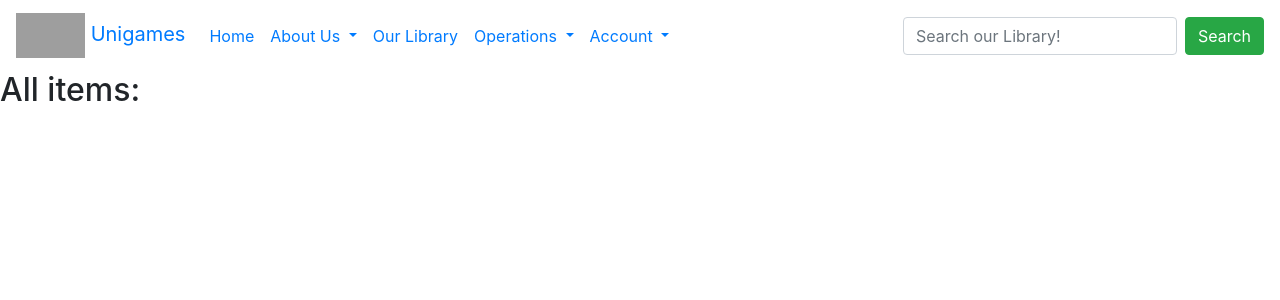
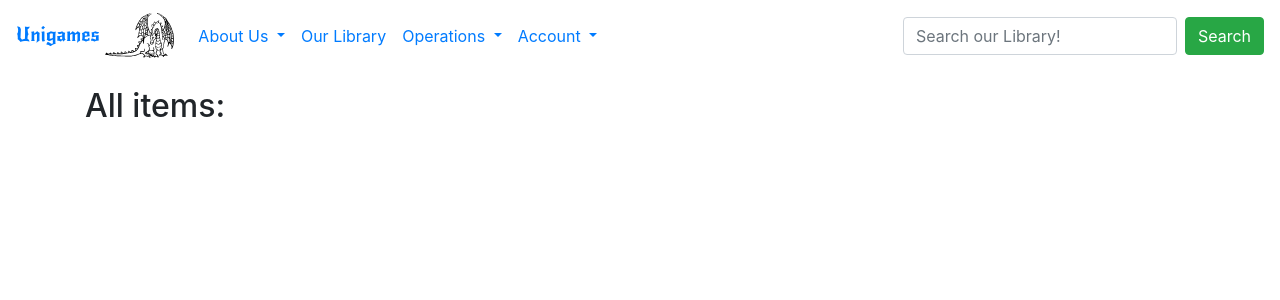
Before and after one commit to don-suth/phylactery, a Django app: template library/templates/library/item_list_view.html in a window 1280 px wide. Shown: the top 300 px of the page. Run offline with Django 3.2, Linux system fonts and the light colour scheme; the template is opened without the code that fills it, so the values that code supplies are empty; some libraries are stand-ins or nearby versions; grey boxes are pictures that could not be loaded.

Commit message:
Further formatting, added new rocker

```diff
--- a/library/templates/library/item_list_view.html
+++ b/library/templates/library/item_list_view.html
@@ -3,7 +3,7 @@
 {% block title %}Item List{% endblock %}
 
 {% block content %}
-<h2>{{ page_title|default:"All items:" }}</h2>
+<h2 class="mt-3">{{ page_title|default:"All items:" }}</h2>
 <ul>
     {% for item in items_list %}
         <li><a href="{% url 'library:detail-slug' item.item_slug %}">{{ item.item_name }}</a></li>
--- /dev/null
+++ b/phylactery/static/phylactery/style.css
@@ -0,0 +1,8 @@
+@font-face {
+    font-family: newRocker;
+    src: url(NewRocker-Regular.otf);
+}
+
+.unigames-brand {
+    font-family: newRocker;
+}
--- a/templates/base.html
+++ b/templates/base.html
@@ -5,28 +5,26 @@
     <meta charset="UTF-8">
     <meta name="viewport" content="width=device-width, initial-scale=1, shrink-to-fit=no">
 
+    <link rel="stylesheet" href="https://stackpath.bootstrapcdn.com/bootstrap/4.5.2/css/bootstrap.min.css" integrity="sha384-JcKb8q3iqJ61gNV9KGb8thSsNjpSL0n8PARn9HuZOnIxN0hoP+VmmDGMN5t9UJ0Z" crossorigin="anonymous">
 
-
-    <link rel="stylesheet" href="https://stackpath.bootstrapcdn.com/bootstrap/4.5.2/css/bootstrap.min.css" integrity="sha384-JcKb8q3iqJ61gNV9KGb8thSsNjpSL0n8PARn9HuZOnIxN0hoP+VmmDGMN5t9UJ0Z" crossorigin="anonymous">
+    {% load static %}
+    <link rel="stylesheet" type="text/css" href="{% static 'phylactery/style.css' %}">
 
     <title>{% block title %}Unigames Home Page{% endblock %}</title>
 </head>
 <body>
-    <main>
+    <header>
         <nav class="navbar navbar-expand-lg navbar-{{ NAVBAR_THEME }}" style="background-color: {{ NAVBAR_COLOUR }}">
             <a class="navbar-brand" href="#">
-                {% load static %}
-                <img src="{% static 'phylactery/2019logo.png' %}" width="69" height="45" alt="" class="d-inline-block" loading="lazy">
-                Unigames
+
+                <span class="unigames-brand">Unigames</span>
+                <img src="{% static 'phylactery/images/unigames-logo.svg' %}" width="69" height="45" alt="" class="d-inline-block" loading="lazy">
             </a>
             <button class="navbar-toggler" type="button" data-toggle="collapse" data-target="#navbarSupportedContent" aria-controls="navbarSupportedContent" aria-expanded="false" aria-label="Toggle navigation">
                 <span class="navbar-toggler-icon"></span>
             </button>
             <div class="collapse navbar-collapse" id="navbarSupportedContent">
                 <ul class="navbar-nav mr-auto">
-                    <li class="nav-item active">
-                        <a class="nav-link" href="#">Home <span class="sr-only">(current)</span></a>
-                    </li>
                     <li class="nav-item dropdown">
                         <a class="nav-link dropdown-toggle" href="#" id="navbarAboutUsDropdown" role="button" data-toggle="dropdown" aria-haspopup="true" aria-expanded="false">
                             About Us
@@ -73,6 +71,8 @@
                 </form>
             </div>
         </nav>
+    </header>
+    <main role="main" class="container">
         {% block content %}
         {% endblock %}
     </main>
```
Also changed, not shown: phylactery/static/phylactery/NewRocker-Regular.otf (added), phylactery/static/phylactery/images/unigames-logo.svg (added).
